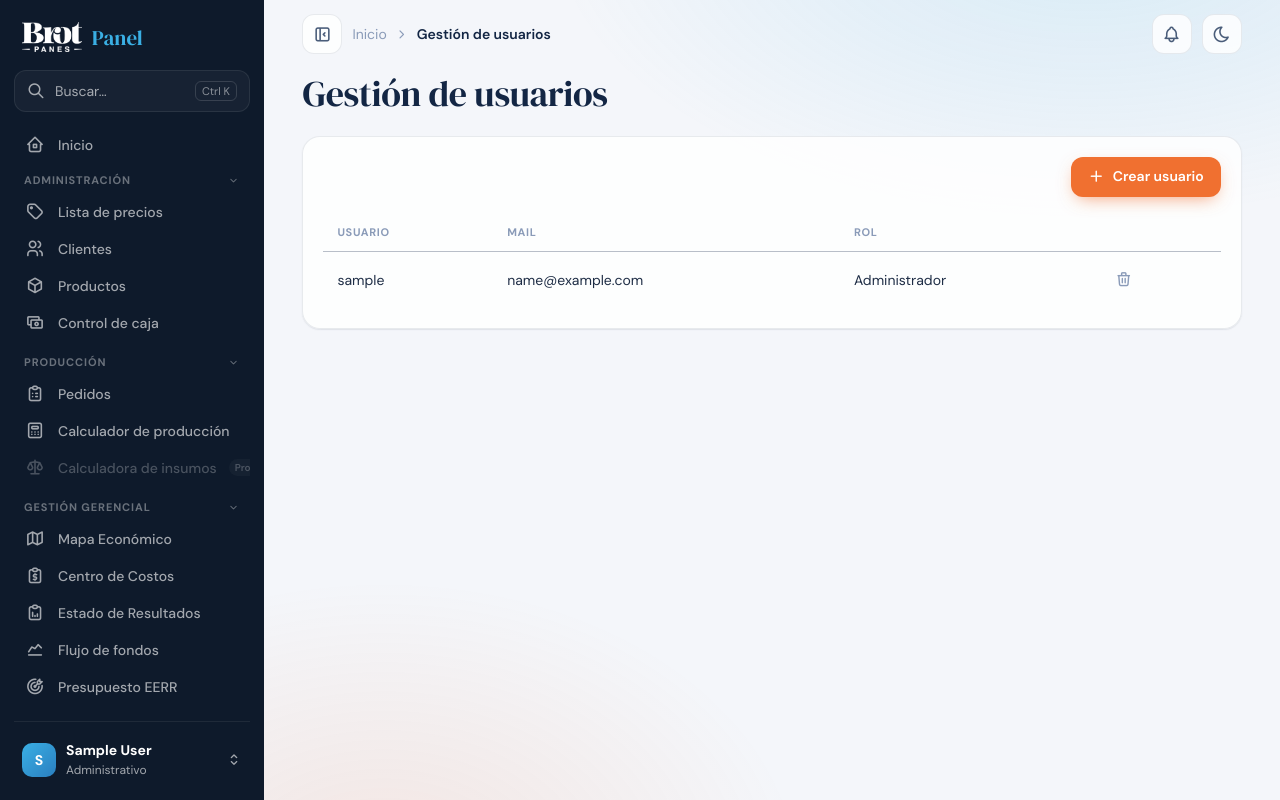
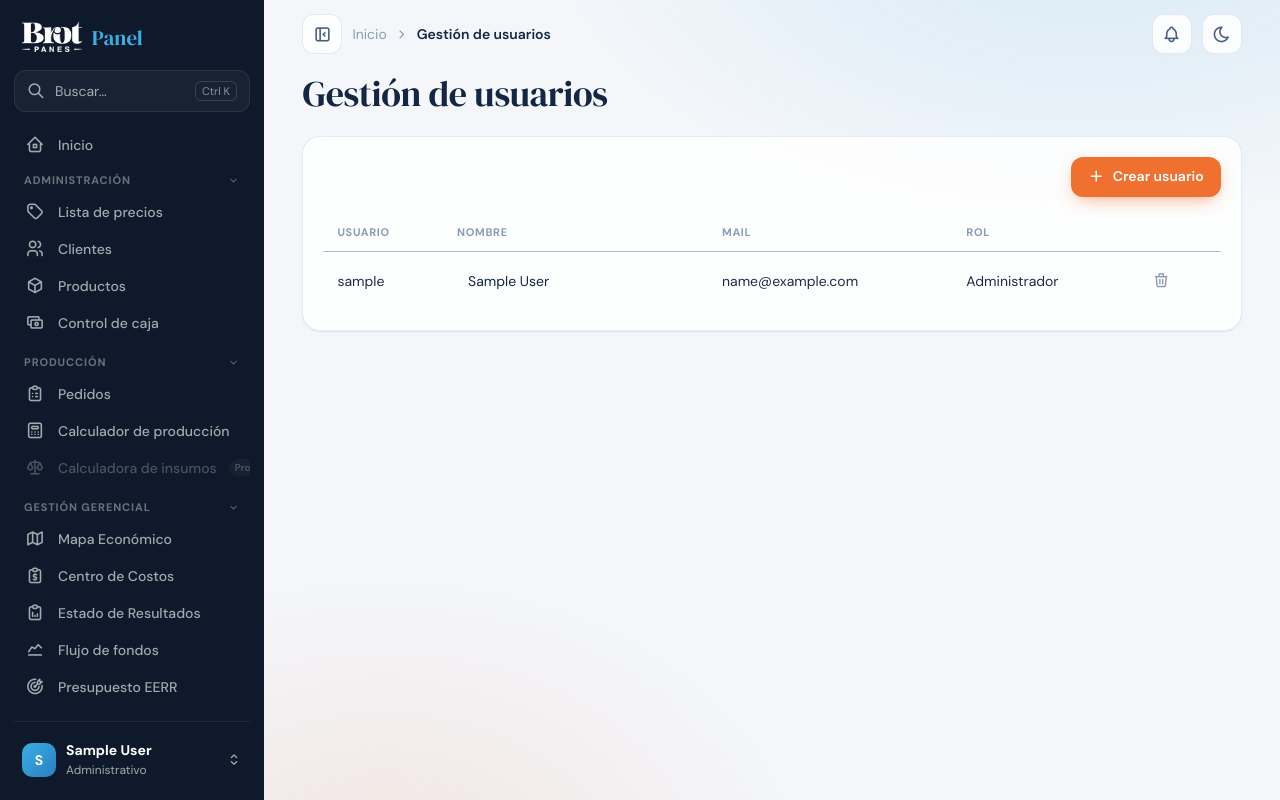
Before and after one commit to lopezmaty/brot_panel, a Django app: page /usuarios/ in a window 1280 px wide. Run offline with Django 5.2, Linux system fonts and the light colour scheme; a user stored in the database is signed in; tables that the repository leaves empty hold one stand-in row (values such as "Sample post").

Commit message:
Ajustes del rediseño: alineación, celular, productos, calculadora y nombre en perfiles
- Título, etiqueta y tarjetas alineados al mismo borde en pantallas anchas.
- Celular: tablas con scroll lateral (Pedidos y todas las tablas del panel,
  también las que arman los módulos por JS), barras de filtros a lo ancho,
  modales como hoja desde abajo y paneles de módulos más compactos.
- Productos: nombre, tamaño y familia en columnas reales (ya no se pisan).
- Calculadora de producción: filas alternadas claro/oscuro.
- Perfil: nuevo campo "nombre" (se edita en Gestión de usuarios y en el
  admin) que usa el saludo del inicio y el menú. La migración carga
  Nati (nataliacarnero) y Mati (matiloinsta).

Co-Authored-By: Claude Opus 5.5 <noreply@anthropic.com>

```diff
--- a/static/css/panel.css
+++ b/static/css/panel.css
@@ -357,7 +357,7 @@ html.bp-colapsado .bp-sidebar:not(:hover) .bp-brand-mark { display: grid; }
 .bp-topbar {
   position: sticky; top: 0; z-index: 30;
   display: flex; align-items: center; gap: 10px;
-  padding: 14px clamp(16px, 3vw, 40px);
+  padding: 14px max(clamp(16px, 3vw, 40px), calc((100% - 1400px) / 2));
   transition: background .25s, box-shadow .25s;
 }
 .bp-topbar.scrolled {
@@ -451,10 +451,10 @@ html.bp-colapsado .bp-sidebar:not(:hover) .bp-brand-mark { display: grid; }
   flex: 1;
   width: 100%;
   min-width: 0;
-  padding: 6px clamp(16px, 3vw, 40px) 60px;
+  /* El ancho máximo (1400px) se logra con el padding lateral, así título,
+     etiqueta y tarjetas quedan siempre alineados al mismo borde */
+  padding: 6px max(clamp(16px, 3vw, 40px), calc((100% - 1400px) / 2)) 60px;
 }
-.content > * { max-width: 1400px; margin-left: auto; margin-right: auto; }
-.content > .modal-overlay { max-width: none; }
 
 .page-eyebrow {
   display: block;
@@ -1219,3 +1219,90 @@ html.bp-no-vt .bp-sidebar, html.bp-no-vt .content { view-transition-name: none;
 :root[data-theme="dark"] .content .lg-ficha-header { background: linear-gradient(120deg, #132644, #1B3A6B) !important; }
 :root[data-theme="dark"] .content .mapa-estante-seg.margen { background: #1B3A6B; }
 :root[data-theme="dark"] .content .cc-resumen-tabla tr.row-total[style] { background: #1B3A6B !important; }
+/* =====================================================================
+   AJUSTES POR PÁGINA
+   ===================================================================== */
+
+/* Productos: columnas reales (antes la familia flotaba al centro y se pisaba con el nombre) */
+.tabla-productos .fila-header,
+.tabla-productos .fila-producto {
+  display: grid;
+  grid-template-columns: minmax(0, 1.6fr) minmax(0, 1fr) 40px;
+  align-items: center;
+  gap: 16px;
+}
+.tabla-productos .familia-centrada,
+.tabla-productos .familia-centrada-label { position: static; transform: none; left: auto; }
+.tabla-productos .fila-producto > div { display: flex; align-items: center; flex-wrap: wrap; gap: 6px 8px; min-width: 0; }
+.tabla-productos .fila-producto .badge-tamaño { margin-left: 0; }
+.tabla-productos .fila-producto .btn-delete { margin-left: 0; justify-self: end; }
+
+/* Calculadora de producción: filas alternadas para leer y cargar mejor */
+.content :is(#tablaDetalleBody, #tablaResumenBody) tr:nth-child(even) td { background: color-mix(in srgb, var(--navy) 8%, transparent); }
+:root[data-theme="dark"] .content :is(#tablaDetalleBody, #tablaResumenBody) tr:nth-child(even) td { background: rgba(255, 255, 255, .06); }
+.content :is(#tablaDetalleBody, #tablaResumenBody) tr:hover td { background: color-mix(in srgb, var(--sky) 10%, transparent); }
+.content #tablaDetalleBody tr:focus-within td { background: color-mix(in srgb, var(--orange) 10%, transparent); }
+
+/* Tablas con scroll lateral (el contenedor lo agrega base.js) */
+.bp-table-scroll { overflow-x: auto; -webkit-overflow-scrolling: touch; max-width: 100%; }
+.bp-table-scroll > table { margin: 0; }
+
+/* =====================================================================
+   CELULAR
+   ===================================================================== */
+@media (max-width: 860px) {
+  .bp-topbar { padding: 10px 14px; }
+  html body .content { padding: 4px 14px 40px !important; }
+  .content .page-title, .content h1.page-title { font-size: 28px; margin-bottom: 16px; }
+
+  .card { padding: 14px; border-radius: 16px; }
+  .content :is(.cc-panel, .eerr-panel, .mapa-panel, .co-panel, .ch-panel) { padding: 18px 16px !important; border-radius: 16px; }
+
+  /* Tablas: se deslizan de costado en vez de apretar las columnas */
+  .bp-table-scroll { margin: 0 -14px; padding: 0 14px; width: calc(100% + 28px); max-width: none; }
+  .card .bp-table-scroll { margin: 0; padding: 0; width: 100%; }
+  .bp-table-scroll > table { width: max-content; min-width: 100%; }
+  .bp-table-scroll > table :is(th, td) { white-space: nowrap; }
+  .bp-table-scroll > table td :is(input, select) { min-width: 64px; }
+
+  /* Barras de filtros y botones: a lo ancho */
+  .usuarios-toolbar, .toolbar { justify-content: flex-start; }
+  .usuarios-toolbar > :is(select, .filtro-select, a, button) { flex: 1 1 100%; justify-content: center; }
+  .toolbar-left { flex-wrap: wrap; }
+  .toolbar-left .input-buscar { flex: 1 1 100%; width: 100%; }
+  .toolbar-right { flex-wrap: wrap; }
+  .toolbar-right > :is(button, a) { flex: 1 1 auto; }
+  .content :is(.cc-toolbar, .eerr-toolbar, .mapa-toolbar, .eerr-filters) { flex-wrap: wrap; gap: 10px; }
+  .content .cc-saldo-card { flex-wrap: wrap; gap: 12px; }
+  .filtro-desplegable { position: fixed; left: 14px; right: 14px; top: auto; min-width: 0; }
+  .form-actions > :is(a, button) { flex: 1 1 auto; }
+
+  /* Productos: nombre arriba, familia abajo */
+  .tabla-productos .fila-header { display: none; }
+  .tabla-productos .fila-producto { grid-template-columns: minmax(0, 1fr) 36px; gap: 4px 10px; padding: 12px 4px; }
+  .tabla-productos .fila-producto > div { grid-column: 1; }
+  .tabla-productos .familia-centrada { grid-column: 1; grid-row: 2; font-size: 12px; color: var(--text-3); }
+  .tabla-productos .fila-producto .btn-delete { grid-column: 2; grid-row: 1 / span 2; }
+
+  /* Modales como hoja desde abajo */
+  .modal-overlay { align-items: flex-end; padding: 0; }
+  .modal-box { max-width: none !important; border-radius: 22px 22px 0 0; max-height: 92vh; }
+  .modal-overlay.open .modal-box { animation: bp-sheet-in .35s var(--ease); }
+}
+@keyframes bp-sheet-in { from { transform: translateY(100%); } }
+/* Usuarios: nombre editable en la tabla */
+.input-nombre {
+  width: 150px;
+  min-height: 34px;
+  padding: 0 10px;
+  border: 1px solid transparent;
+  border-radius: 9px;
+  background: transparent;
+  color: var(--heading);
+  font: inherit;
+  font-size: 14px;
+  transition: border-color .15s, background .15s;
+}
+.input-nombre:hover { border-color: var(--line-strong); background: var(--surface-solid); }
+.input-nombre::placeholder { color: var(--text-3); }
+#formCrearUsuario input, #formCrearUsuario select { margin-bottom: 2px; }
--- a/static/js/base.js
+++ b/static/js/base.js
@@ -54,6 +54,33 @@ function aplicarTema(tema) {
   const leer = (k) => { try { return localStorage.getItem(k); } catch (e) { return null; } };
 
   aplicarTema(document.documentElement.dataset.theme || 'light');
+
+  /* ---------- Tablas con scroll lateral ----------
+     Muchas tablas viven dentro de tarjetas con overflow:hidden; en pantallas
+     chicas no se podían deslizar. Se envuelven en un contenedor con scroll,
+     también las que los módulos dibujan después por JS. */
+  function envolverTablas(raiz) {
+    raiz.querySelectorAll('table').forEach(t => {
+      const padre = t.parentElement;
+      if (!padre || padre.classList.contains('bp-table-scroll') || padre.closest('table')) return;
+      const ox = getComputedStyle(padre).overflowX;
+      if (ox === 'auto' || ox === 'scroll') return;
+      const envoltura = document.createElement('div');
+      envoltura.className = 'bp-table-scroll';
+      padre.insertBefore(envoltura, t);
+      envoltura.appendChild(t);
+    });
+  }
+  const contenido = document.querySelector('.content');
+  if (contenido) {
+    envolverTablas(contenido);
+    let pendiente = false;
+    new MutationObserver(() => {
+      if (pendiente) return;
+      pendiente = true;
+      requestAnimationFrame(() => { pendiente = false; envolverTablas(contenido); });
+    }).observe(contenido, { childList: true, subtree: true });
+  }
 
   $('#themeToggle').addEventListener('click', function (e) {
     const nuevo = document.documentElement.dataset.theme === 'dark' ? 'light' : 'dark';
--- a/static/js/usuarios.js
+++ b/static/js/usuarios.js
@@ -45,6 +45,7 @@ async function crearUsuario() {
     const username = document.getElementById('inputUsername').value;
     const email = document.getElementById('inputEmail').value;
     const rol = document.getElementById('inputRol').value;
+    const nombre = document.getElementById('inputNombre').value.trim();
 
     const url = '/api/users/usuarios/';
 
@@ -57,7 +58,8 @@ async function crearUsuario() {
         body: JSON.stringify({
             username: username,
             email: email,
-            rol: rol
+            rol: rol,
+            nombre: nombre
         })
     });
 
@@ -72,3 +74,33 @@ document.getElementById('formCrearUsuario').addEventListener('submit', function
     evento.preventDefault();
     crearUsuario();
 });
+
+async function guardarNombre(input) {
+    const nombre = input.value.trim();
+    if (nombre === input.dataset.guardado) return;
+
+    const response = await fetch(`/api/users/usuarios/${input.dataset.userId}/`, {
+        method: 'PATCH',
+        headers: {
+            'Content-Type': 'application/json',
+            'X-CSRFToken': getCookie('csrftoken')
+        },
+        body: JSON.stringify({ nombre: nombre })
+    });
+
+    if (response.ok) {
+        input.dataset.guardado = nombre;
+        bpToast(nombre ? `Nombre guardado: ${nombre}` : 'Nombre borrado', 'ti-check');
+    } else {
+        alert('No se pudo guardar el nombre');
+        input.value = input.dataset.guardado;
+    }
+}
+
+document.querySelectorAll('.input-nombre').forEach(function (input) {
+    input.dataset.guardado = input.value;
+    input.addEventListener('change', function () { guardarNombre(input); });
+    input.addEventListener('keydown', function (evento) {
+        if (evento.key === 'Enter') input.blur();
+    });
+});
--- a/templates/base.html
+++ b/templates/base.html
@@ -87,9 +87,9 @@
 
       <div class="bp-side-footer">
         <button type="button" class="bp-user-chip" id="userMenuToggle">
-          <span class="bp-avatar">{{ request.user.first_name|default:request.user.username|slice:":1" }}</span>
+          {% firstof request.user.perfil.nombre request.user.first_name request.user.username as nombre_visible %}<span class="bp-avatar">{{ nombre_visible|slice:":1" }}</span>
           <span class="bp-user-meta">
-            <strong>{{ request.user.get_full_name|default:request.user.username }}</strong>
+            <strong>{{ nombre_visible }}</strong>
             <small>{{ request.user.perfil.get_rol_display|default:"Usuario"|capfirst }}</small>
           </span>
           <i class="ti ti-selector"></i>
--- a/templates/dashboard.html
+++ b/templates/dashboard.html
@@ -7,7 +7,7 @@
 <section class="bp-hero">
   <div>
     <div class="bp-eyebrow bp-reveal"><span class="bp-live"></span><span id="bpHoy">{{ hoy|date:"l j \d\e F"|capfirst }}</span></div>
-    <h1 class="bp-reveal" style="--i:1"><span id="bpSaludo">Hola</span>, <em>{{ request.user.first_name|default:request.user.username|capfirst }}</em>.</h1>
+    <h1 class="bp-reveal" style="--i:1"><span id="bpSaludo">Hola</span>, <em>{% firstof request.user.perfil.nombre request.user.first_name request.user.username %}</em>.</h1>
     <p class="bp-reveal" style="--i:2">Esto es lo que está pasando hoy en Brot.</p>
   </div>
   <div class="bp-hero-actions bp-reveal" style="--i:3">
--- a/templates/usuarios.html
+++ b/templates/usuarios.html
@@ -20,6 +20,7 @@
     <thead>
       <tr>
         <th>Usuario</th>
+        <th>Nombre</th>
         <th>Mail</th>
         <th>Rol</th>
         <th></th>
@@ -29,6 +30,10 @@
       {% for u in users %}
       <tr>
         <td>{{ u.username }}</td>
+        <td>
+          <input type="text" class="input-nombre" data-user-id="{{ u.id }}" value="{{ u.perfil.nombre }}"
+                 placeholder="Ej: Mati" maxlength="50" aria-label="Nombre de {{ u.username }}">
+        </td>
         <td>{{ u.email }}</td>
         <td>
           {% if u.perfil.rol == 'admin' %}
@@ -60,6 +65,9 @@
       <label>Usuario</label>
       <input type="text" id="inputUsername" required>
 
+      <label>Nombre</label>
+      <input type="text" id="inputNombre" placeholder="Cómo lo saludamos en el panel, ej: Mati" maxlength="50">
+
       <label>Mail</label>
       <input type="email" id="inputEmail" required>
 
--- a/users/admin.py
+++ b/users/admin.py
@@ -5,4 +5,5 @@ from . import models
 
 @admin.register(models.Perfil)
 class PerfilAdmin(admin.ModelAdmin):
-    fields = ['usuario', 'rol']
+    fields = ['usuario', 'nombre', 'rol']
+    list_display = ['usuario', 'nombre', 'rol']
--- a/users/models.py
+++ b/users/models.py
@@ -12,6 +12,11 @@ class Perfil(models.Model):
 
     usuario = models.OneToOneField(User, on_delete=models.CASCADE)
     rol = models.CharField(max_length=50, choices=ROLES)
+    nombre = models.CharField(max_length=50, blank=True, help_text='Cómo se muestra en el panel, ej: "Mati".')
+
+    @property
+    def nombre_visible(self):
+        return self.nombre or self.usuario.first_name or self.usuario.username
 
     def __str__(self):
         return self.usuario.username
```
Also changed, not shown: users/serializers.py (+22 -3 lines), users/tests.py (+43 -1 lines), users/migrations/0002_perfil_nombre.py (added).
